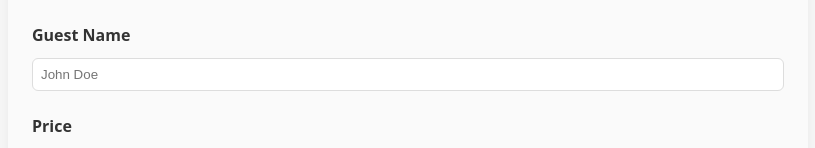
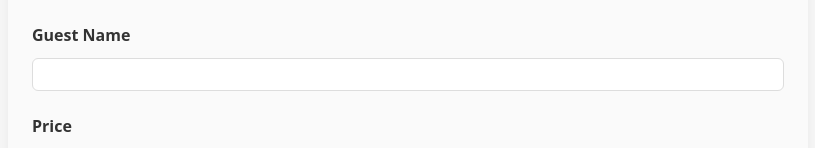
Before and after one commit to emersonloran/booking-app, a React (Vite) app: page / in a window 1280 px wide. Shown: the part 460-608 px from the top of the page, without its empty margins (232-1047 px from the left). Built offline with nearby package versions, Linux system fonts and the light colour scheme.

Commit message:
Implement update booking feature and Edit button

```diff
--- a/src/components/BookingForm/BookingForm.tsx
+++ b/src/components/BookingForm/BookingForm.tsx
@@ -3,6 +3,7 @@ import { z } from "zod";
 import { zodResolver } from "@hookform/resolvers/zod";
 import { useBookings } from "../../hooks/useBookings";
 import { FormContainer } from "./styles";
+import { useEffect } from "react";
 
 const bookingSchema = z.object({
   propertyId: z.string().min(1, "Select a property"),
@@ -21,7 +22,8 @@ const bookingSchema = z.object({
 type BookingFormData = z.infer<typeof bookingSchema>;
 
 export function BookingForm() {
-  const { addBooking } = useBookings();
+  const { addBooking, updateBooking, editingBooking, stopEditing } =
+    useBookings();
 
   const {
     register,
@@ -39,9 +41,28 @@ export function BookingForm() {
     },
   });
 
+  useEffect(() => {
+    if (editingBooking) {
+      reset({
+        propertyId: editingBooking.propertyId,
+        start: editingBooking.start,
+        end: editingBooking.end,
+        guestName: editingBooking.guestName,
+        price: editingBooking.price.toString(),
+      });
+    }
+  }, [editingBooking, reset]);
+
   const onSubmit = (data: BookingFormData) => {
     try {
-      addBooking(data);
+      if (editingBooking) {
+        console.log("Updating booking", editingBooking.id, data);
+        updateBooking(editingBooking.id, data);
+        stopEditing();
+      } else {
+        addBooking(data);
+      }
+
       reset();
     } catch (err) {
       const message = err instanceof Error ? err.message : "Unknown error";
@@ -50,8 +71,11 @@ export function BookingForm() {
   };
 
   return (
-    <FormContainer onSubmit={handleSubmit(onSubmit)}>
-      <h2>Create Booking</h2>
+    <FormContainer
+      key={editingBooking?.id ?? "create"}
+      onSubmit={handleSubmit(onSubmit)}
+    >
+      <h2>{editingBooking ? "Edit Booking" : "Create Booking"}</h2>
 
       <label>Property</label>
       <select {...register("propertyId")}>
@@ -70,14 +94,28 @@ export function BookingForm() {
       {errors.end && <span>{errors.end.message}</span>}
 
       <label>Guest Name</label>
-      <input type="text" placeholder="John Doe" {...register("guestName")} />
+      <input type="text" {...register("guestName")} />
       {errors.guestName && <span>{errors.guestName.message}</span>}
 
       <label>Price</label>
       <input type="number" step="0.01" {...register("price")} />
       {errors.price && <span>{errors.price.message}</span>}
 
-      <button type="submit">Create Booking</button>
+      <button type="submit">
+        {editingBooking ? "Save Changes" : "Create Booking"}
+      </button>
+
+      {editingBooking && (
+        <button
+          type="button"
+          onClick={() => {
+            stopEditing();
+            reset();
+          }}
+        >
+          Cancel Edit
+        </button>
+      )}
     </FormContainer>
   );
 }
--- a/src/components/BookingList/BookingList.tsx
+++ b/src/components/BookingList/BookingList.tsx
@@ -1,9 +1,9 @@
 import { useBookings } from "../../hooks/useBookings";
-import { ListContainer, ListItem, DeleteButton } from "./styles";
+import { ListContainer, ListItem, DeleteButton, EditButton } from "./styles";
 import { formatDate, formatPrice } from "../../utils/format";
 
 export function BookingList() {
-  const { bookings, deleteBooking } = useBookings();
+  const { bookings, deleteBooking, startEditing } = useBookings();
 
   if (bookings.length === 0) {
     return <p>No bookings yet.</p>;
@@ -25,7 +25,10 @@ export function BookingList() {
             <small>{b.propertyId}</small>
           </div>
 
-          <DeleteButton onClick={() => deleteBooking(b.id)}>✕</DeleteButton>
+          <div>
+            <EditButton onClick={() => startEditing(b)}>Edit</EditButton>
+            <DeleteButton onClick={() => deleteBooking(b.id)}>✕</DeleteButton>
+          </div>
         </ListItem>
       ))}
     </ListContainer>
--- a/src/components/BookingList/styles.ts
+++ b/src/components/BookingList/styles.ts
@@ -18,10 +18,12 @@ export const ListItem = styled.div`
   display: flex;
   justify-content: space-between;
   align-items: center;
+  gap: 1rem;
 
   div {
     display: flex;
     flex-direction: column;
+    gap: 0.5rem;
   }
 
   strong {
@@ -52,3 +54,18 @@ export const DeleteButton = styled.button`
     background: #d93636;
   }
 `;
+
+export const EditButton = styled.button`
+  background: #4d94ff;
+  color: white;
+  border: none;
+  padding: 0.6rem 1rem;
+  font-size: 0.9rem;
+  border-radius: 6px;
+  cursor: pointer;
+  transition: 0.2s;
+
+  &:hover {
+    background: #1a75ff;
+  }
+`;
--- a/src/hooks/useBookings.ts
+++ b/src/hooks/useBookings.ts
@@ -6,10 +6,17 @@ export function useBookings() {
   const updateBooking = useBookingStore((s) => s.updateBooking);
   const deleteBooking = useBookingStore((s) => s.deleteBooking);
 
+  const editingBooking = useBookingStore((s) => s.editingBooking);
+  const startEditing = useBookingStore((s) => s.startEditing);
+  const stopEditing = useBookingStore((s) => s.stopEditing);
+
   return {
     bookings,
     addBooking,
     updateBooking,
     deleteBooking,
+    editingBooking,
+    startEditing,
+    stopEditing,
   };
 }
--- a/src/store/bookings.ts
+++ b/src/store/bookings.ts
@@ -8,6 +8,10 @@ interface BookingState {
   addBooking: (b: Omit<Booking, "id">) => void;
   updateBooking: (id: string, data: Partial<Booking>) => void;
   deleteBooking: (id: string) => void;
+
+  editingBooking: Booking | null;
+  startEditing: (booking: Booking) => void;
+  stopEditing: () => void;
 }
 
 export const useBookingStore = create<BookingState>((set, get) => ({
@@ -21,21 +25,15 @@ export const useBookingStore = create<BookingState>((set, get) => ({
       throw new Error("Overlapping booking");
     }
 
-    set({
-      bookings: [...existing, newBooking],
-    });
+    set({ bookings: [...existing, newBooking] });
   },
 
   updateBooking: (id, data) => {
     const existing = get().bookings;
     const current = existing.find((b) => b.id === id);
-
     if (!current) return;
 
-    const updatedBooking: Booking = {
-      ...current,
-      ...data,
-    };
+    const updatedBooking: Booking = { ...current, ...data };
 
     if (hasOverlap(updatedBooking, existing, id)) {
       throw new Error("Overlapping booking");
@@ -51,4 +49,10 @@ export const useBookingStore = create<BookingState>((set, get) => ({
       bookings: get().bookings.filter((b) => b.id !== id),
     });
   },
+
+  editingBooking: null,
+
+  startEditing: (booking) => set({ editingBooking: booking }),
+
+  stopEditing: () => set({ editingBooking: null }),
 }));
```
